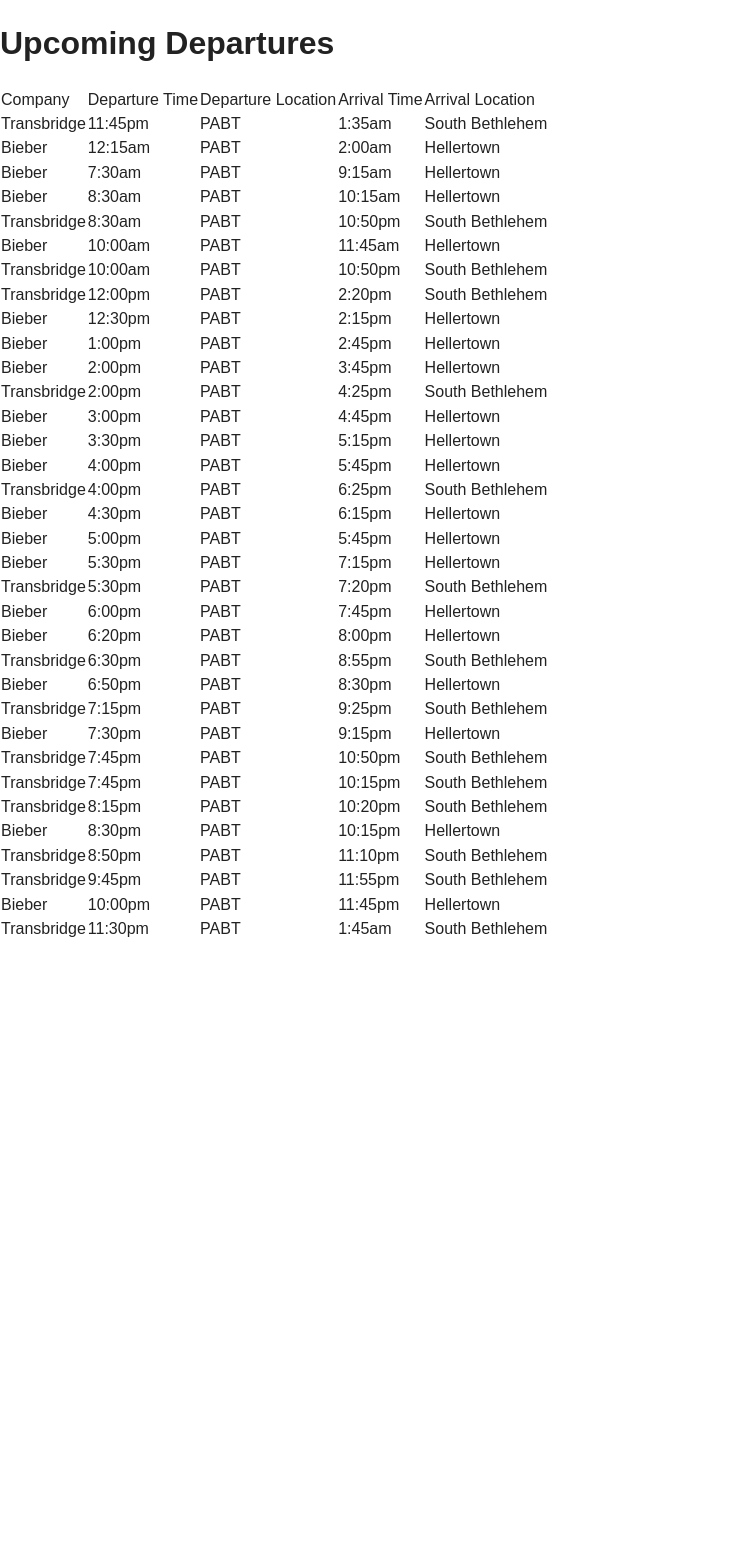
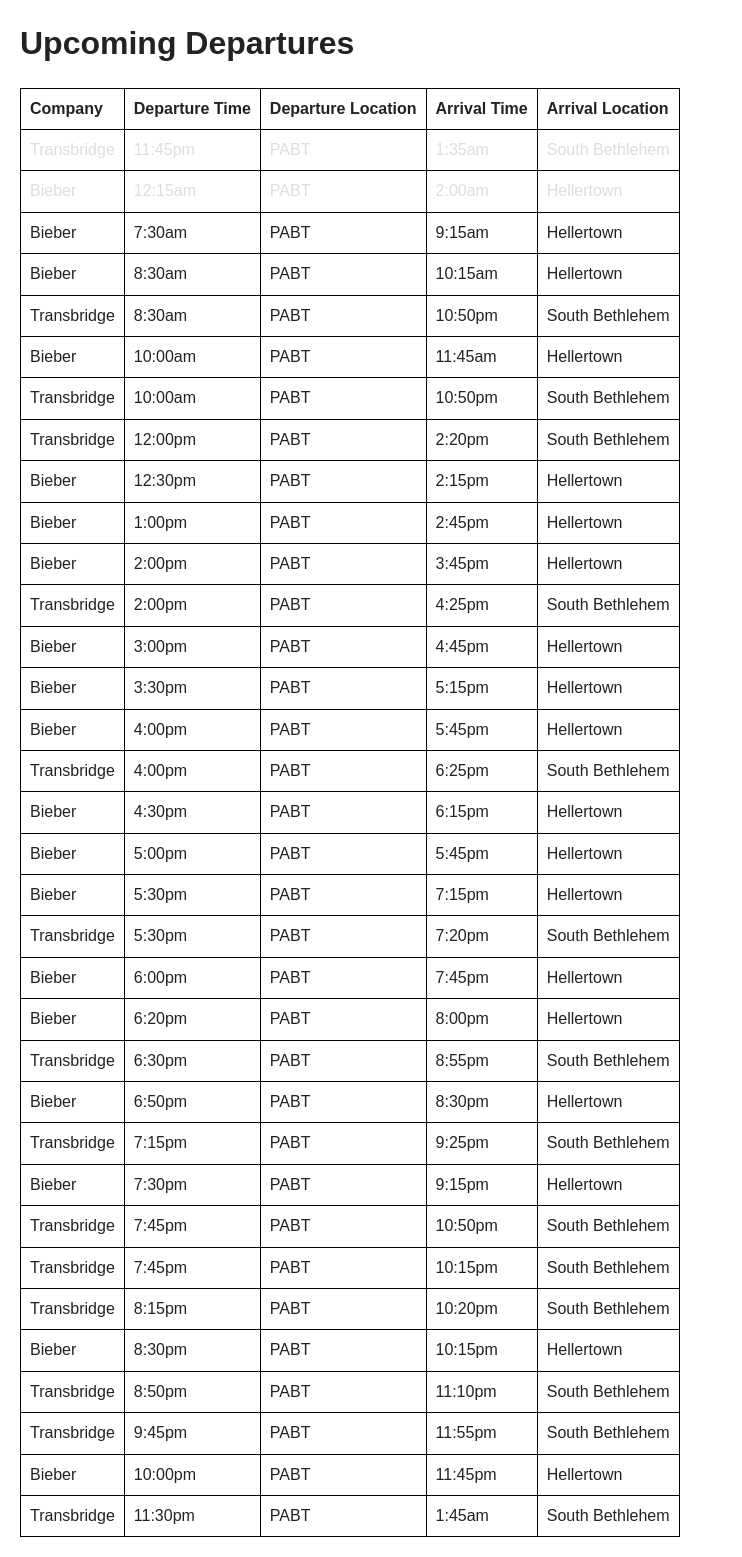
Before and after one commit to danfinnie/BethlehemBus, a PHP site: page / in a window 1280 px wide. Shown: the whole page, without its empty margins (0-742 px from the left). Before the commit the page ends 937 px from the top, so only its background shows below. Run offline with PHP 8.4, Linux system fonts and the light colour scheme; some libraries are stand-ins or nearby versions.

Commit message:
Basic formatting

```diff
--- a/css/main.css
+++ b/css/main.css
@@ -93,8 +93,26 @@
    Author's custom styles
    ========================================================================== */
 
+#sorted-departures td {
+    padding: 9px;
+    border: 1px solid black;
+}
 
+#sorted-departures .past {
+    color: #ddd;
+}
 
+#sorted-departures thead {
+    font-weight: bold;
+}
+
+#sorted-departures tr:hover {
+    background-color: #ccc;
+}
+
+body {
+    margin: 20px;
+}
 
 
 
--- a/index.php
+++ b/index.php
@@ -91,7 +91,7 @@
         <![endif]-->
 
         <h1>Upcoming Departures</h1>
-        <table>
+        <table id="sorted-departures">
         	<thead>
         		<tr>
     				<td>Company</td>
```
